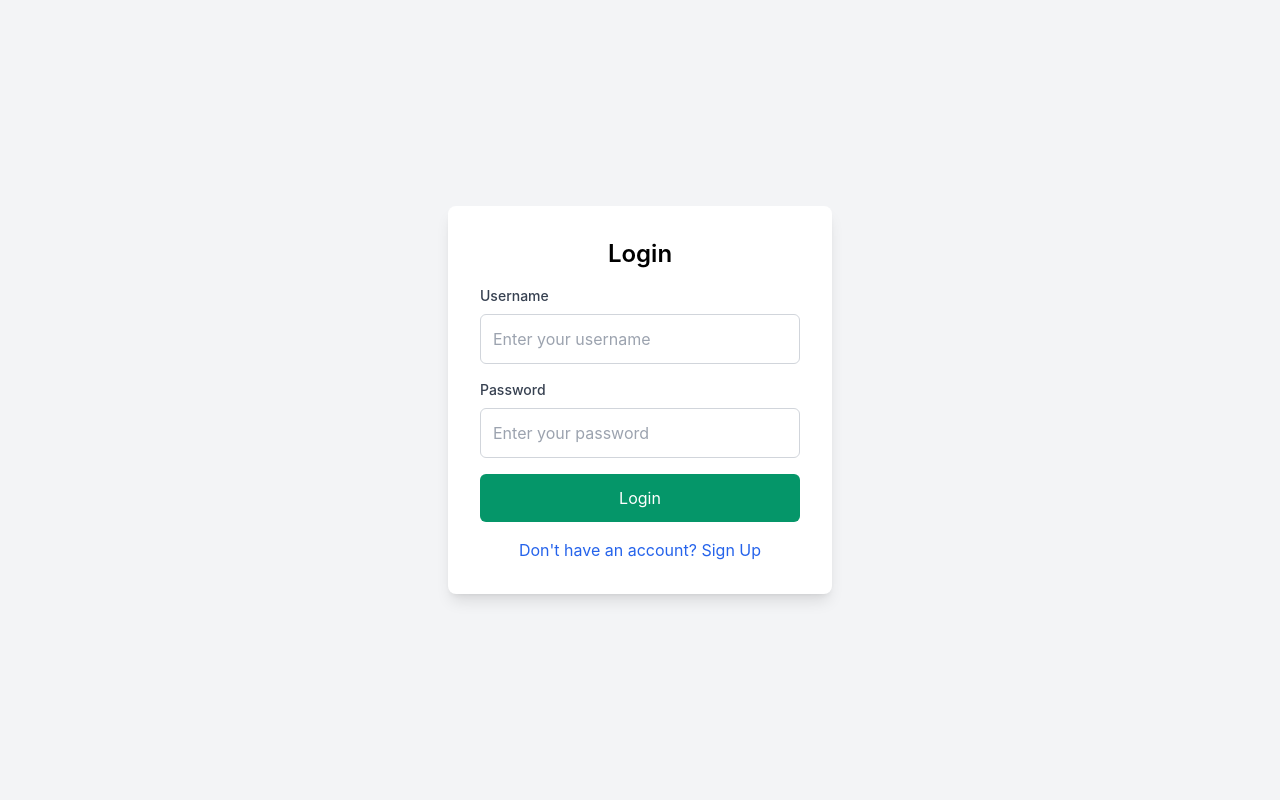
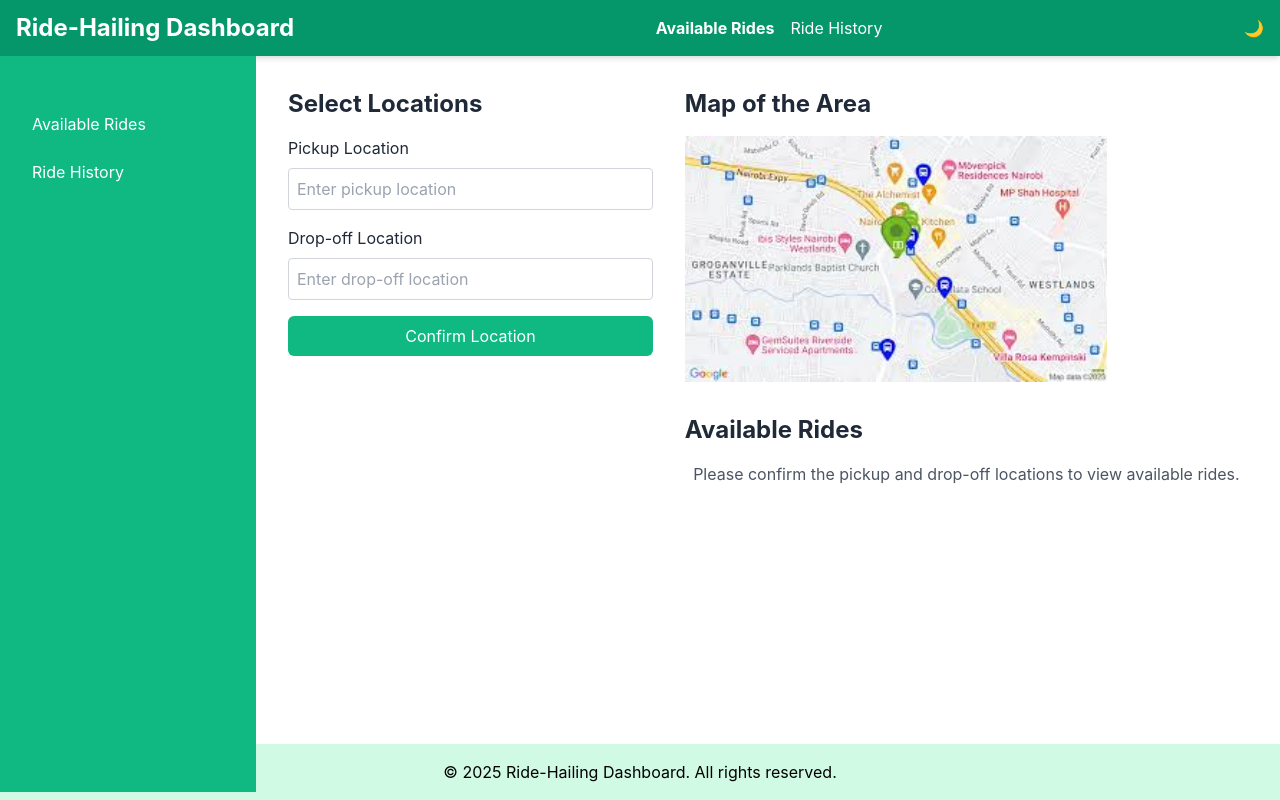
Before and after one commit to karobia-anastasia/RideHailing, a React (Vite) app: page / in a window 1280 px wide. Built offline with nearby package versions, Linux system fonts and the light colour scheme.

Commit message:
updated routing

```diff
--- a/src/App.jsx
+++ b/src/App.jsx
@@ -14,11 +14,11 @@ function App() {
       <Router>
         <Suspense fallback={<div>Loading...</div>}>
           <Routes>
-            <Route path="/" element={<LoginPage />} />
+            <Route path="/login" element={<LoginPage />} />
             <Route path="/signup" element={<SignUpPage />} />
 
             <Route element={<Layout />}>
-              <Route path="/available-rides" element={<AvailableRides />} />
+              <Route path="/" element={<AvailableRides />} />
               <Route path="/history" element={<RideHistory />} />
             </Route>
           </Routes>
```
